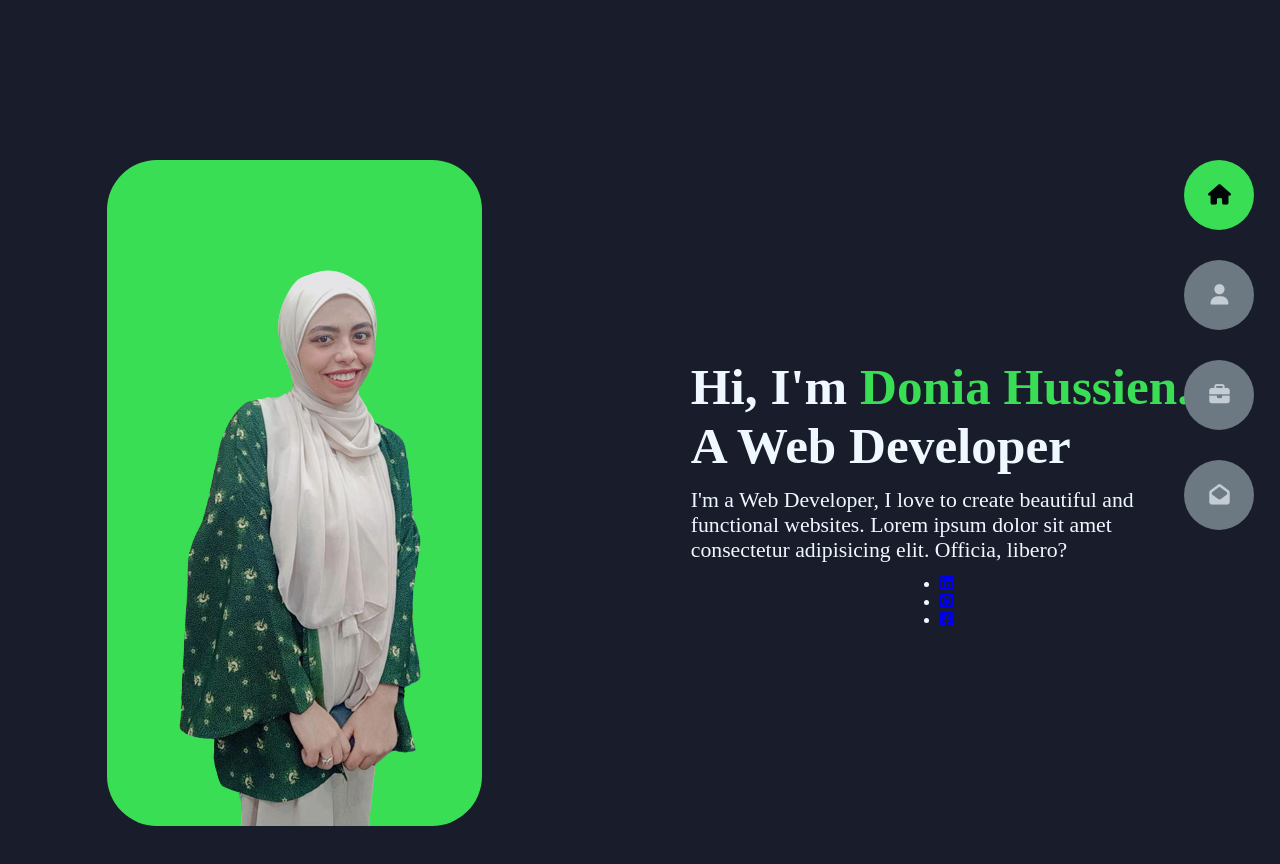
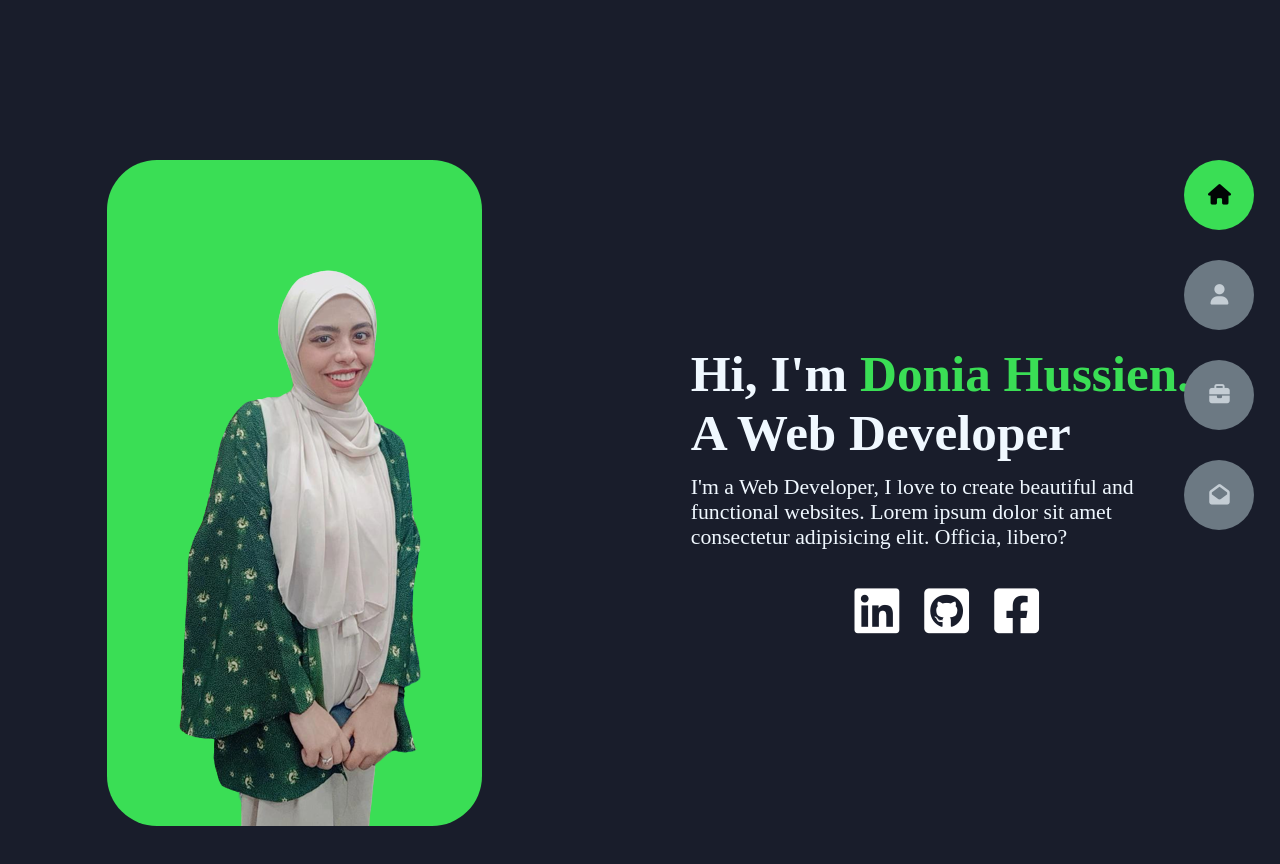
Before and after one commit to doniahusien/portfolio.github.io, a plain HTML site: page index.html in a window 1280 px wide. Drawn offline with Linux system fonts and the light colour scheme.

Commit message:
Update style.css

```diff
--- a/style.css
+++ b/style.css
@@ -101,6 +101,22 @@ body {
     background-color: rgb(58, 222, 85);
     object-fit: cover;
     border-radius: 50px;
+}
+.text ul{
+    width: 100%;
+    padding-top: 20px;
+    list-style: none;
+    display: flex;
+    flex-direction: row;
+    justify-content: center;
+    gap:25px;
+}
+.text ul li{
+   font-size: 4vw;
+}
+.text ul li a{
+    color:white;
+    text-decoration:none;
 }
 
 .about {
```
